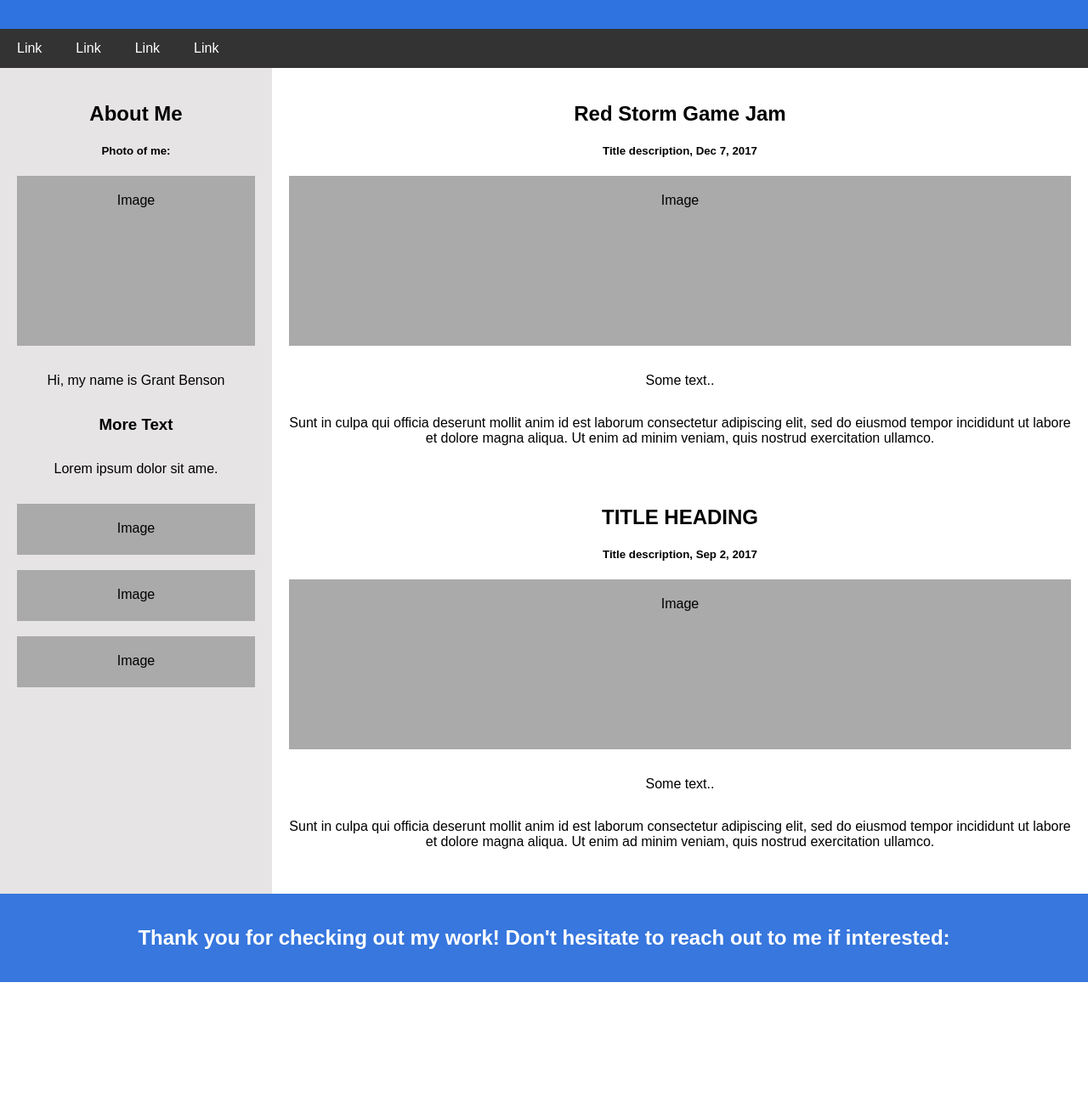
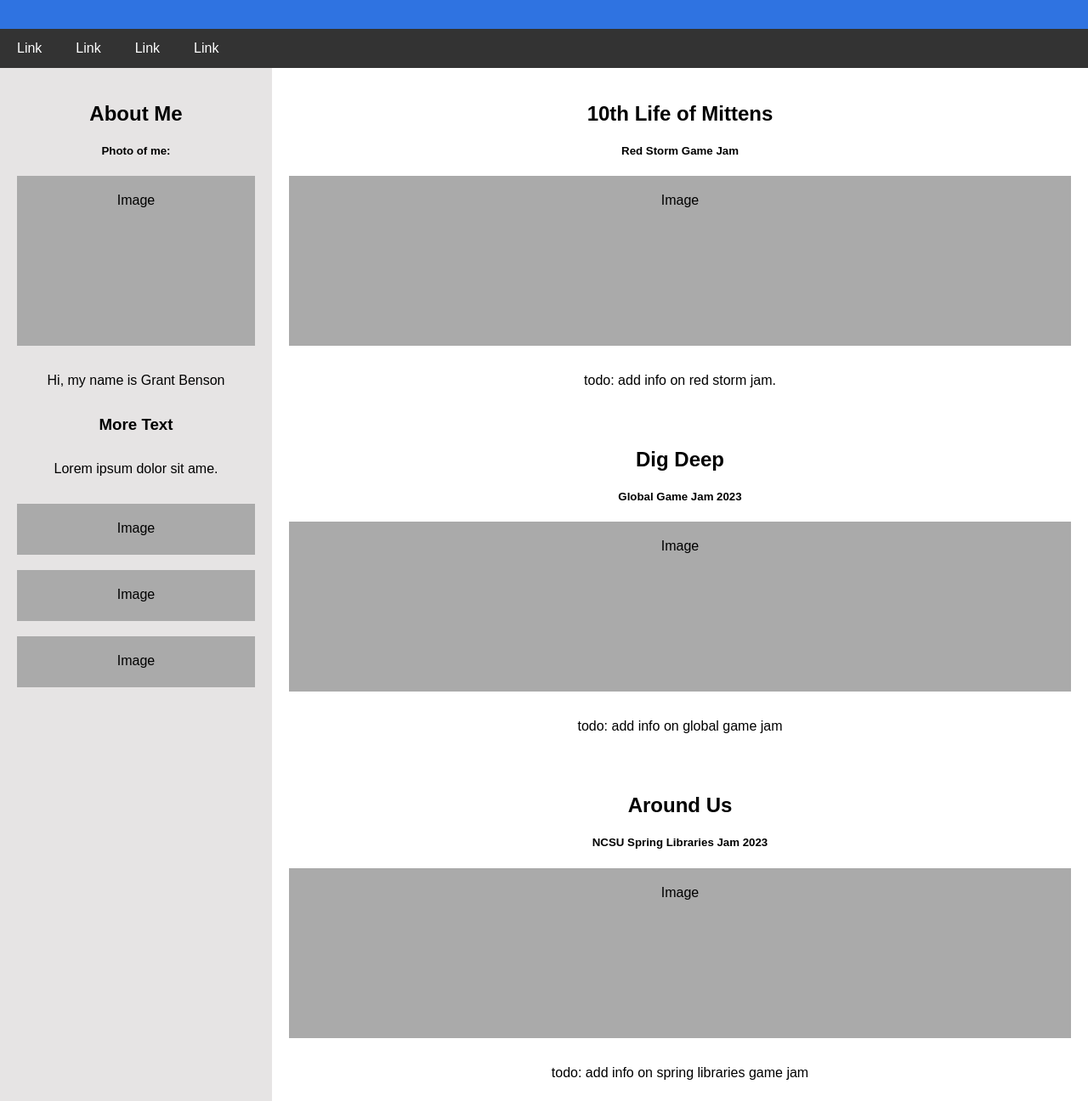
Before and after one commit to gjGameJam/gjgamejam.github.io, a plain HTML site: page index.html in a window 1280 px wide. Shown: the part 204-1500 px from the top of the page at 85% size. Before the commit the page ends 1360 px from the top, so only its background shows below. Drawn offline with Linux system fonts and the light colour scheme.

Commit message:
seperated and named sections

```diff
--- a/index.html
+++ b/index.html
@@ -124,17 +124,20 @@
             <div class="fakeimg" style="height:60px;">Image</div>
           </div>
           <div class="main">
-            <h2>Red Storm Game Jam</h2>
-            <h5>Title description, Dec 7, 2017</h5>
+            <h2>10th Life of Mittens</h2>
+            <h5>Red Storm Game Jam</h5>
             <div class="fakeimg" style="height:200px;">Image</div>
-            <p>Some text..</p>
-            <p>Sunt in culpa qui officia deserunt mollit anim id est laborum consectetur adipiscing elit, sed do eiusmod tempor incididunt ut labore et dolore magna aliqua. Ut enim ad minim veniam, quis nostrud exercitation ullamco.</p>
+            <p>todo: add info on red storm jam.</p>
             <br>
-            <h2>TITLE HEADING</h2>
-            <h5>Title description, Sep 2, 2017</h5>
+            <h2>Dig Deep</h2>
+            <h5>Global Game Jam 2023</h5>
             <div class="fakeimg" style="height:200px;">Image</div>
-            <p>Some text..</p>
-            <p>Sunt in culpa qui officia deserunt mollit anim id est laborum consectetur adipiscing elit, sed do eiusmod tempor incididunt ut labore et dolore magna aliqua. Ut enim ad minim veniam, quis nostrud exercitation ullamco.</p>
+            <p>todo: add info on global game jam</p>
+            <br>
+            <h2>Around Us</h2>
+            <h5>NCSU Spring Libraries Jam 2023</h5>
+            <div class="fakeimg" style="height:200px;">Image</div>
+            <p>todo: add info on spring libraries game jam</p>
           </div>
         </div>
 
```
